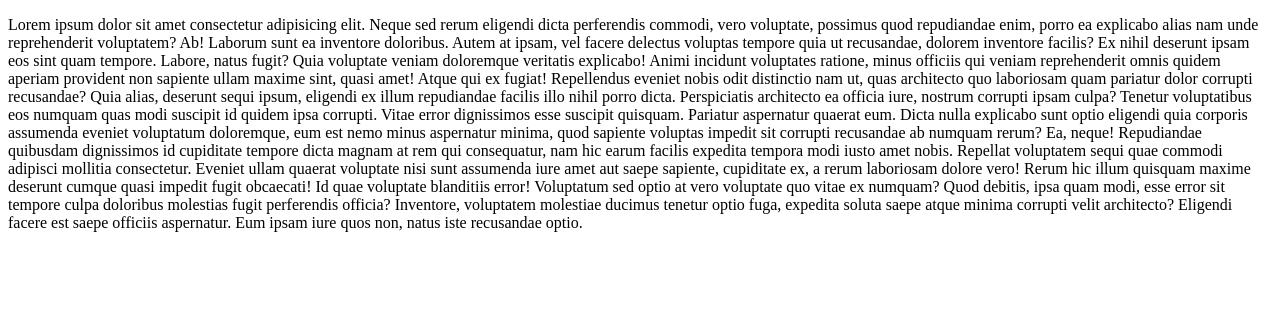
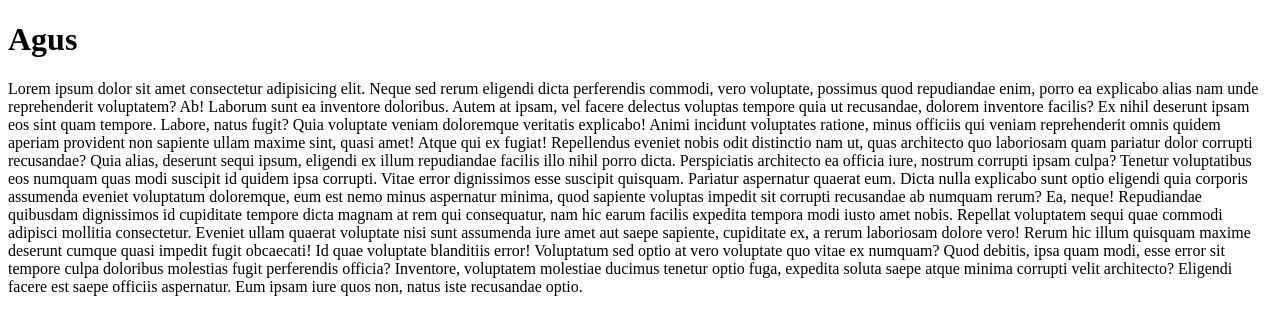
Before and after one commit to Agustin-CB/git-2020, a plain HTML site: page index.html in a window 1280 px wide. Drawn offline with Linux system fonts and the light colour scheme.

Commit message:
agregue mi nombre

```diff
--- a/index.html
+++ b/index.html
@@ -6,7 +6,7 @@
     <title>Document</title>
 </head>
 <body>
-
+    <h1>Agus</h1>
     <p>Lorem ipsum dolor sit amet consectetur adipisicing elit. Neque sed rerum eligendi dicta perferendis commodi, vero voluptate, possimus quod repudiandae enim, porro ea explicabo alias nam unde reprehenderit voluptatem? Ab!
     Laborum sunt ea inventore doloribus. Autem at ipsam, vel facere delectus voluptas tempore quia ut recusandae, dolorem inventore facilis? Ex nihil deserunt ipsam eos sint quam tempore. Labore, natus fugit?
     Quia voluptate veniam doloremque veritatis explicabo! Animi incidunt voluptates ratione, minus officiis qui veniam reprehenderit omnis quidem aperiam provident non sapiente ullam maxime sint, quasi amet! Atque qui ex fugiat!
```
